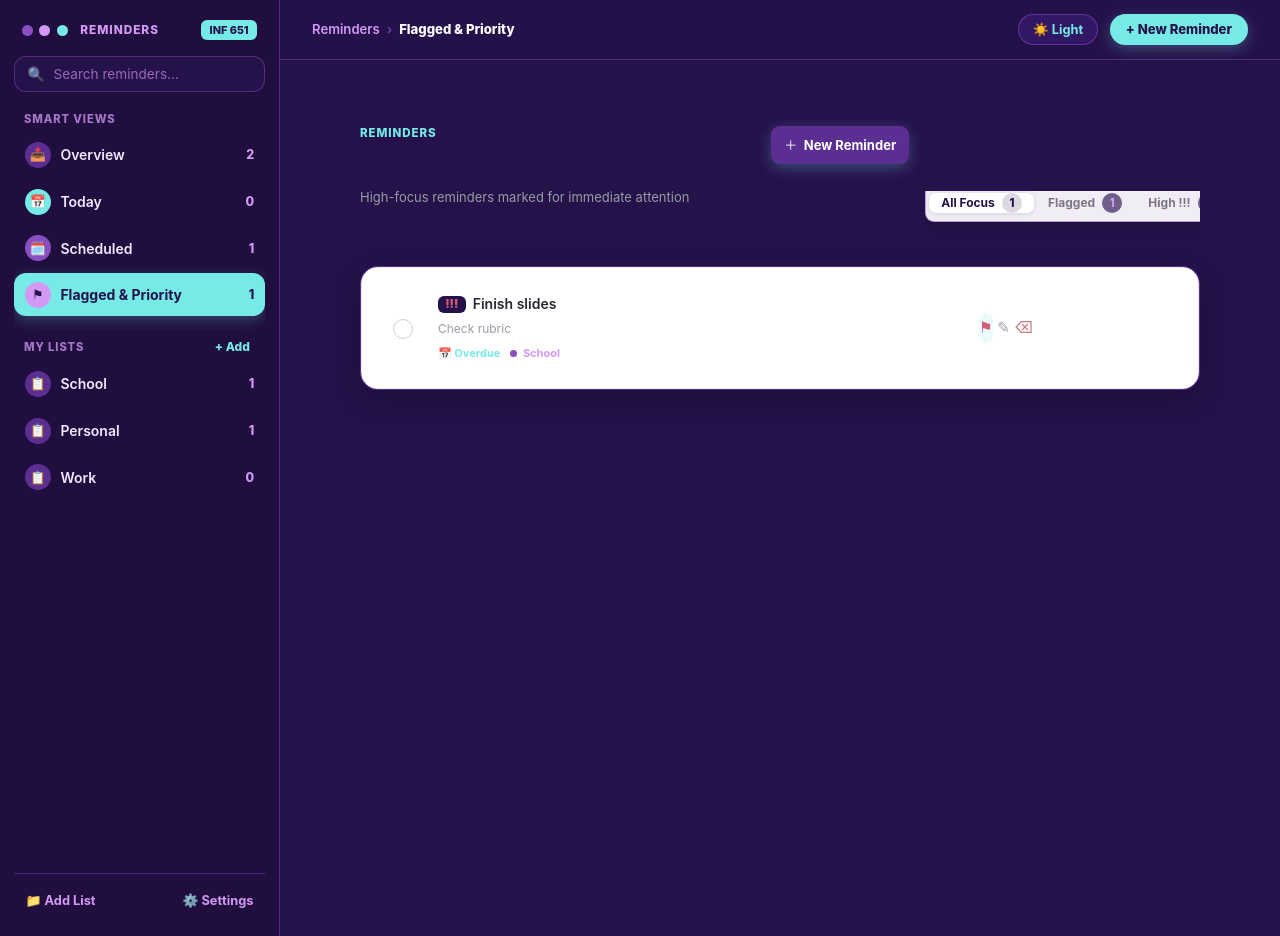
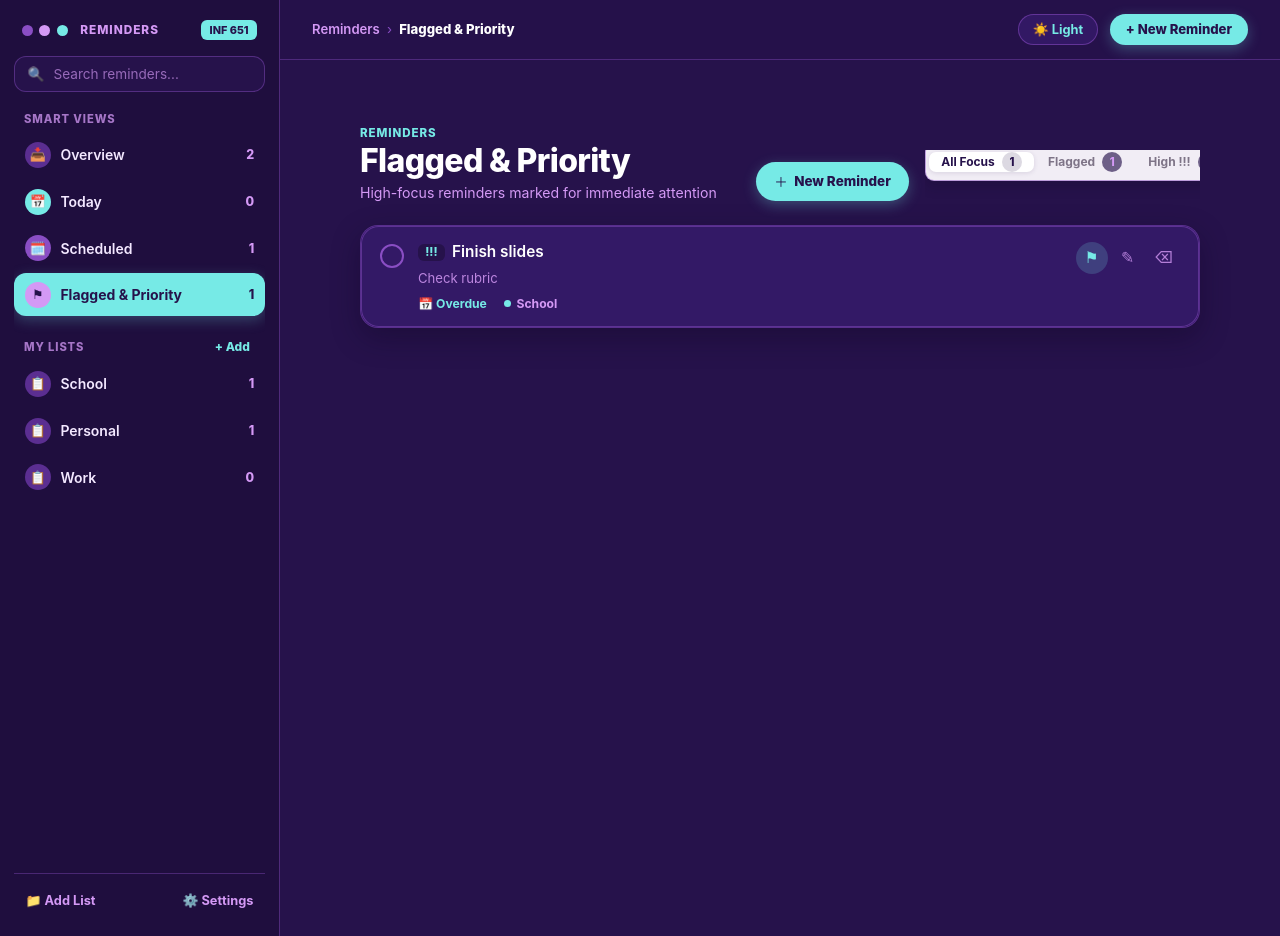
Before and after one commit to bunchhay-s/final-project-todo-app, a React (Vite) app: page /flagged in a window 1280 px wide. Built offline with nearby package versions, Linux system fonts and the light colour scheme.

Commit message:
Fix: App.css no longer overrides .view-header h1 and .task-row

```diff
--- a/src/pages/ListView.css
+++ b/src/pages/ListView.css
@@ -3,15 +3,13 @@ Member 3 — ListView UI/UX & Custom 5-Color Palette Stylesheet
 Palette: #26124B | #5B2E91 | #8A4EC4 | #D499F5 | #76EAE6
 ============================================================================ */
 
-:root {
+.list-view {
 --color-plum: #26124B;
 --color-violet: #5B2E91;
 --color-amethyst: #8A4EC4;
 --color-lilac: #D499F5;
 --color-aqua: #76EAE6;
-}
 
-.list-view {
 display: flex;
 flex-direction: column;
 gap: 1.5rem;
@@ -35,6 +33,8 @@ transform: translateY(0);
 display: flex;
 flex-direction: column;
 gap: 1rem;
+min-height: auto;
+margin-bottom: 0;
 }
 
 @media (min-width: 768px) {
@@ -73,17 +73,20 @@ color: var(--color-aqua);
 margin: 0 0 0.15rem;
 }
 
+/* Override App.css .view-header h1 dark color in Dark Mode */
+.view-header.list-view-header h1.list-heading,
 .list-heading {
-font-size: 1.85rem;
+font-size: 1.95rem;
 font-weight: 800;
 letter-spacing: -0.02em;
 margin: 0;
-color: #ffffff;
+color: #ffffff !important;
 }
 
+.view-header.list-view-header p.list-subtitle,
 .list-subtitle {
 font-size: 0.85rem;
-color: var(--color-lilac);
+color: var(--color-lilac) !important;
 margin: 0.2rem 0 0;
 }
 
@@ -192,8 +195,8 @@ cursor: pointer;
 
 /* Elevated Task Container Card */
 .list-content-card {
-background-color: rgba(53, 26, 104, 0.9);
-border: 1px solid rgba(138, 78, 196, 0.42);
+background-color: rgba(53, 26, 104, 0.92);
+border: 1px solid rgba(138, 78, 196, 0.45);
 border-radius: 18px;
 overflow: hidden;
 box-shadow: 0 10px 28px rgba(15, 6, 32, 0.35);
@@ -243,14 +246,16 @@ Light Mode Support (.light-mode on parent wrapper)
 color: var(--color-amethyst);
 }
 
+.light-mode .view-header.list-view-header h1.list-heading,
 .light-mode .list-heading,
 .light-mode .empty-list-title {
-color: var(--color-plum);
+color: var(--color-plum) !important;
 }
 
+.light-mode .view-header.list-view-header p.list-subtitle,
 .light-mode .list-subtitle,
 .light-mode .empty-list-desc {
-color: var(--color-violet);
+color: var(--color-violet) !important;
 }
 
 .light-mode .delete-list-btn {
--- a/src/pages/TaskComponents.css
+++ b/src/pages/TaskComponents.css
@@ -22,15 +22,17 @@ box-sizing: border-box;
 /* ============================================================================
 ViewHeader Styling
 ============================================================================ */
-.tc-view-header {
+.view-header.tc-view-header {
 display: flex;
 flex-direction: column;
 gap: 0.9rem;
 width: 100%;
+min-height: auto;
+margin-bottom: 0;
 }
 
 @media (min-width: 640px) {
-.tc-view-header {
+.view-header.tc-view-header {
 flex-direction: row;
 align-items: flex-end;
 justify-content: space-between;
@@ -46,24 +48,25 @@ letter-spacing: 0.08em;
 color: var(--color-aqua);
 }
 
-.tc-header-text h1 {
+.view-header.tc-view-header h1 {
 margin: 0;
 font-size: 2rem;
 font-weight: 800;
 letter-spacing: -0.02em;
-color: #ffffff;
+color: #ffffff !important;
 }
 
-.tc-header-subtitle {
+.view-header.tc-view-header p.tc-header-subtitle {
 margin: 0.25rem 0 0;
 font-size: 0.88rem;
-color: var(--color-lilac);
+color: var(--color-lilac) !important;
 }
 
-.tc-add-btn {
+.add-button.tc-add-btn {
 display: inline-flex;
 align-items: center;
 gap: 0.4rem;
+height: auto;
 padding: 0.58rem 1.15rem;
 border: none;
 border-radius: 9999px;
@@ -78,54 +81,58 @@ transition: transform 0.14s ease, filter 0.14s ease;
 }
 
 @media (min-width: 640px) {
-.tc-add-btn {
+.add-button.tc-add-btn {
 align-self: auto;
 }
 }
 
-.tc-add-btn:hover {
+.add-button.tc-add-btn:hover {
 filter: brightness(1.06);
+background-color: var(--color-aqua);
 }
 
-.tc-add-btn:active {
+.add-button.tc-add-btn:active {
 transform: scale(0.96);
 }
 
 /* ============================================================================
-TaskList & Task Rows
+TaskList & Task Rows (Overrides App.css white .task-row in Dark Mode)
 ============================================================================ */
-.tc-task-list {
+.task-list.tc-task-list {
 display: flex;
 flex-direction: column;
 width: 100%;
-background-color: rgba(53, 26, 104, 0.92);
-border: 1px solid rgba(138, 78, 196, 0.45);
+background-color: rgba(53, 26, 104, 0.94) !important;
+border: 1px solid rgba(138, 78, 196, 0.48) !important;
 border-radius: 18px;
 overflow: hidden;
 box-shadow: 0 10px 26px rgba(15, 6, 32, 0.35);
 }
 
-.tc-task-row {
-display: flex;
+.task-row.tc-task-row {
+display: flex !important;
 align-items: flex-start;
 gap: 0.85rem;
+min-height: auto;
 padding: 0.95rem 1.15rem;
-border-bottom: 1px solid rgba(138, 78, 196, 0.35);
+background-color: transparent !important;
+border-bottom: 1px solid rgba(138, 78, 196, 0.35) !important;
 transition: background-color 0.16s ease;
 }
 
-.tc-task-row:last-child {
-border-bottom: none;
+.task-row.tc-task-row:last-child {
+border-bottom: none !important;
 }
 
-.tc-task-row:hover {
-background-color: rgba(91, 46, 145, 0.45);
+.task-row.tc-task-row:hover {
+background-color: rgba(91, 46, 145, 0.5) !important;
 }
 
 /* Circular Checkbox */
-.tc-task-check {
+.task-check.tc-task-check {
 width: 24px;
 height: 24px;
+margin-left: 0;
 margin-top: 2px;
 border-radius: 50%;
 border: 2px solid var(--color-amethyst);
@@ -141,20 +148,20 @@ cursor: pointer;
 transition: transform 0.14s ease, background-color 0.15s ease, border-color 0.15s ease;
 }
 
-.tc-task-check:hover {
+.task-check.tc-task-check:hover {
 transform: scale(1.08);
 border-color: var(--color-aqua);
 background-color: rgba(118, 234, 230, 0.16);
 }
 
-.tc-task-check.checked,
-.tc-task-row.completed .tc-task-check {
+.task-check.tc-task-check.checked,
+.task-row.tc-task-row.completed .task-check.tc-task-check {
 background-color: var(--color-aqua);
 border-color: var(--color-aqua);
 }
 
 /* Main Task Body Button */
-.tc-task-main {
+.task-main.tc-task-main {
 flex: 1;
 min-width: 0;
 display: flex;
@@ -175,38 +182,38 @@ gap: 0.45rem;
 flex-wrap: wrap;
 }
 
-.tc-priority {
+.priority.tc-priority {
 font-size: 0.72rem;
 font-weight: 800;
 padding: 0.1rem 0.45rem;
 border-radius: 6px;
 background-color: var(--color-plum);
-color: var(--color-aqua);
+color: var(--color-aqua) !important;
 }
 
-.tc-priority.low {
-color: var(--color-lilac);
+.priority.tc-priority.low {
+color: var(--color-lilac) !important;
 }
 
-.tc-task-title {
+.task-main.tc-task-main strong.tc-task-title {
 font-size: 0.96rem;
 font-weight: 600;
-color: #ffffff;
+color: #ffffff !important;
 line-height: 1.35;
 }
 
-.tc-task-row.completed .tc-task-title {
+.task-row.tc-task-row.completed .task-main.tc-task-main strong.tc-task-title {
 text-decoration: line-through;
 opacity: 0.55;
 }
 
-.tc-task-notes {
+.task-main.tc-task-main span.tc-task-notes {
 font-size: 0.82rem;
-color: rgba(212, 153, 245, 0.82);
+color: rgba(212, 153, 245, 0.85) !important;
 line-height: 1.4;
 }
 
-.tc-task-meta {
+.task-main.tc-task-main small.tc-task-meta {
 display: flex;
 align-items: center;
 gap: 0.75rem;
@@ -217,7 +224,7 @@ flex-wrap: wrap;
 }
 
 .tc-meta-date {
-color: var(--color-aqua);
+color: var(--color-aqua) !important;
 font-weight: 700;
 }
 
@@ -226,14 +233,14 @@ display: inline-flex;
 align-items: center;
 gap: 0.35rem;
 font-style: normal;
-color: var(--color-lilac);
+color: var(--color-lilac) !important;
 }
 
 .tc-list-dot {
 width: 7px;
 height: 7px;
 border-radius: 50%;
-background-color: var(--color-amethyst);
+background-color: var(--color-aqua);
 }
 
 /* Row Action Buttons */
@@ -244,13 +251,13 @@ gap: 0.25rem;
 flex-shrink: 0;
 }
 
-.tc-action-btn {
+.row-button.tc-action-btn {
 width: 32px;
 height: 32px;
 border-radius: 50%;
 border: none;
 background: transparent;
-color: rgba(212, 153, 245, 0.72);
+color: rgba(212, 153, 245, 0.8) !important;
 font-size: 0.98rem;
 display: inline-flex;
 align-items: center;
@@ -259,33 +266,33 @@ cursor: pointer;
 transition: background-color 0.15s ease, color 0.15s ease;
 }
 
-.tc-action-btn:hover {
-background-color: rgba(138, 78, 196, 0.3);
-color: var(--color-aqua);
+.row-button.tc-action-btn:hover {
+background-color: rgba(138, 78, 196, 0.35);
+color: var(--color-aqua) !important;
 }
 
-.tc-action-btn.flagged {
-color: var(--color-aqua);
-background-color: rgba(118, 234, 230, 0.16);
+.row-button.tc-action-btn.flagged {
+color: var(--color-aqua) !important;
+background-color: rgba(118, 234, 230, 0.18);
 }
 
-.tc-action-btn.delete:hover {
-background-color: rgba(212, 153, 245, 0.2);
-color: #ffffff;
+.row-button.tc-action-btn.delete:hover {
+background-color: rgba(212, 153, 245, 0.22);
+color: #ffffff !important;
 }
 
 /* ============================================================================
 Empty State Card
 ============================================================================ */
-.tc-empty-state {
+.empty-state.tc-empty-state {
 display: flex;
 flex-direction: column;
 align-items: center;
 justify-content: center;
 text-align: center;
 padding: 3rem 1.5rem;
-background-color: rgba(53, 26, 104, 0.9);
-border: 1px solid rgba(138, 78, 196, 0.42);
+background-color: rgba(53, 26, 104, 0.92);
+border: 1px solid rgba(138, 78, 196, 0.45);
 border-radius: 18px;
 }
 
@@ -304,17 +311,17 @@ justify-content: center;
 margin-bottom: 0.8rem;
 }
 
-.tc-empty-state h2 {
+.empty-state.tc-empty-state h2 {
 margin: 0 0 0.3rem;
 font-size: 1.05rem;
 font-weight: 700;
-color: #ffffff;
+color: #ffffff !important;
 }
 
-.tc-empty-state p {
+.empty-state.tc-empty-state p {
 margin: 0;
 font-size: 0.85rem;
-color: var(--color-lilac);
+color: var(--color-lilac) !important;
 }
 
 /* ============================================================================
@@ -324,34 +331,38 @@ Light Mode Theme Overrides (.light-mode on parent wrapper)
 color: var(--color-amethyst);
 }
 
-.light-mode .tc-header-text h1,
-.light-mode .tc-task-title,
-.light-mode .tc-empty-state h2 {
-color: var(--color-plum);
+.light-mode .view-header.tc-view-header h1,
+.light-mode .task-main.tc-task-main strong.tc-task-title,
+.light-mode .empty-state.tc-empty-state h2 {
+color: var(--color-plum) !important;
 }
 
-.light-mode .tc-header-subtitle,
-.light-mode .tc-task-notes,
+.light-mode .view-header.tc-view-header p.tc-header-subtitle,
+.light-mode .task-main.tc-task-main span.tc-task-notes,
 .light-mode .tc-meta-list,
-.light-mode .tc-empty-state p {
-color: var(--color-violet);
+.light-mode .empty-state.tc-empty-state p {
+color: var(--color-violet) !important;
 }
 
-.light-mode .tc-task-list,
-.light-mode .tc-empty-state {
-background-color: #ffffff;
-border-color: rgba(212, 153, 245, 0.7);
+.light-mode .task-list.tc-task-list,
+.light-mode .empty-state.tc-empty-state {
+background-color: #ffffff !important;
+border-color: rgba(212, 153, 245, 0.7) !important;
 box-shadow: 0 6px 20px rgba(91, 46, 145, 0.08);
 }
 
-.light-mode .tc-task-row {
-border-bottom-color: rgba(212, 153, 245, 0.45);
+.light-mode .task-row.tc-task-row {
+border-bottom-color: rgba(212, 153, 245, 0.45) !important;
 }
 
-.light-mode .tc-task-row:hover {
-background-color: #F8F4FD;
+.light-mode .task-row.tc-task-row:hover {
+background-color: #F8F4FD !important;
 }
 
 .light-mode .tc-meta-date {
-color: var(--color-violet);
+color: var(--color-violet) !important;
 }
+
+.light-mode .row-button.tc-action-btn {
+color: var(--color-amethyst) !important;
+}
```
